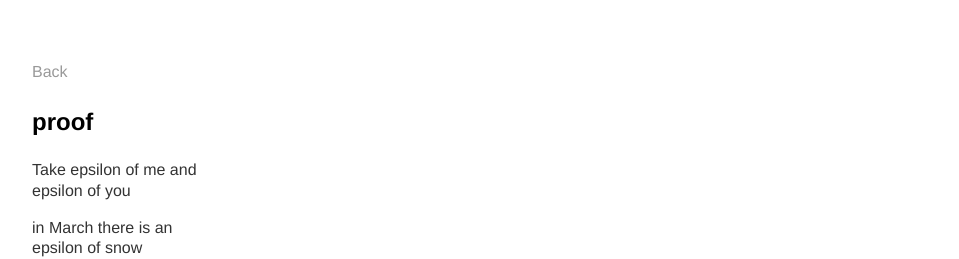
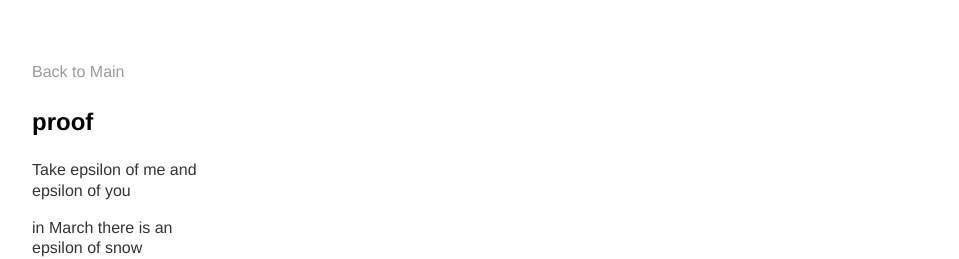
Before and after one commit to serenalwang/serenalwang.github.io, a Jekyll site: the page built from poems/proof.md, in a window 1280 px wide. Shown: the top 259 px of the page, without its empty margins (160-1119 px from the left). Built offline with Jekyll 4.4.1, drawn with Linux system fonts in a browser that asks for light colours.

Commit message:
Update poem.html

```diff
--- a/_layouts/poem.html
+++ b/_layouts/poem.html
@@ -9,7 +9,7 @@
 	<body>
 		<nav>
     		<ul>
-        		<li><a href="/chapbookmain">Back</a></li>
+        		<li><a href="/chapbookmain">Back to Main</a></li>
 	        	<!--<li><a href="/projects">Projects</a></li>-->
         		<!--<li><a href="/writing">Writing</a></li>-->
         		<!--<li><a href="/blog">Blog</a></li>-->
```
